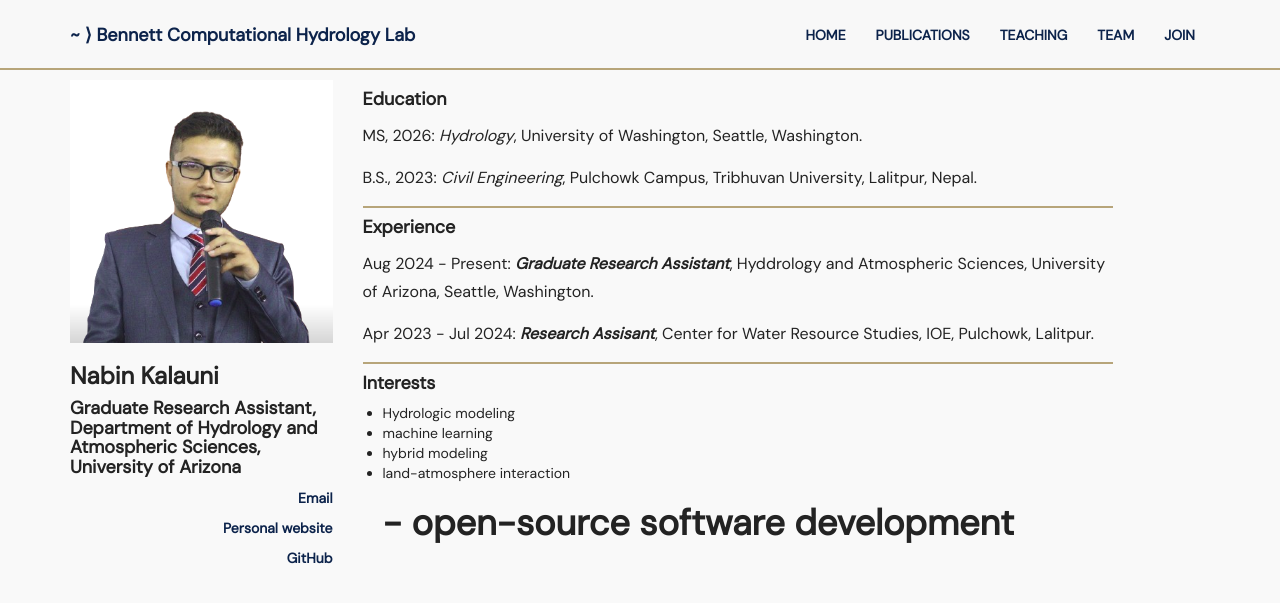
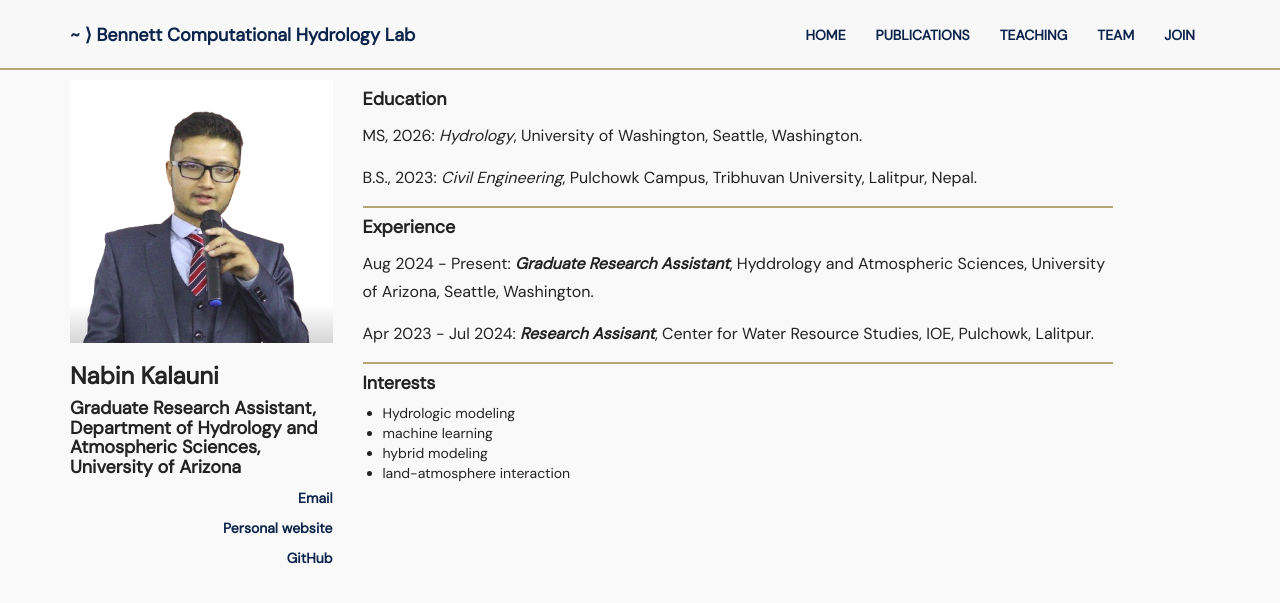
Before and after one commit to BennettHydroLab/BennettHydroLab.github.io, a Jekyll site: the page built from _posts/members/2024-09-04-nabin-kalauni.markdown, in a window 1280 px wide and 900 px high. Shown: the top 603 px of the window. Built offline with Jekyll 4.4.1, drawn with Linux system fonts in a browser that asks for light colours; nearby versions of some CDN libraries.

Commit message:
Add Nabin page

```diff
--- a/_posts/members/2024-09-04-nabin-kalauni.markdown
+++ b/_posts/members/2024-09-04-nabin-kalauni.markdown
@@ -44,4 +44,3 @@ positions_held:
  - machine learning
  - hybrid modeling
  - land-atmosphere interaction
-# - open-source software development
```
